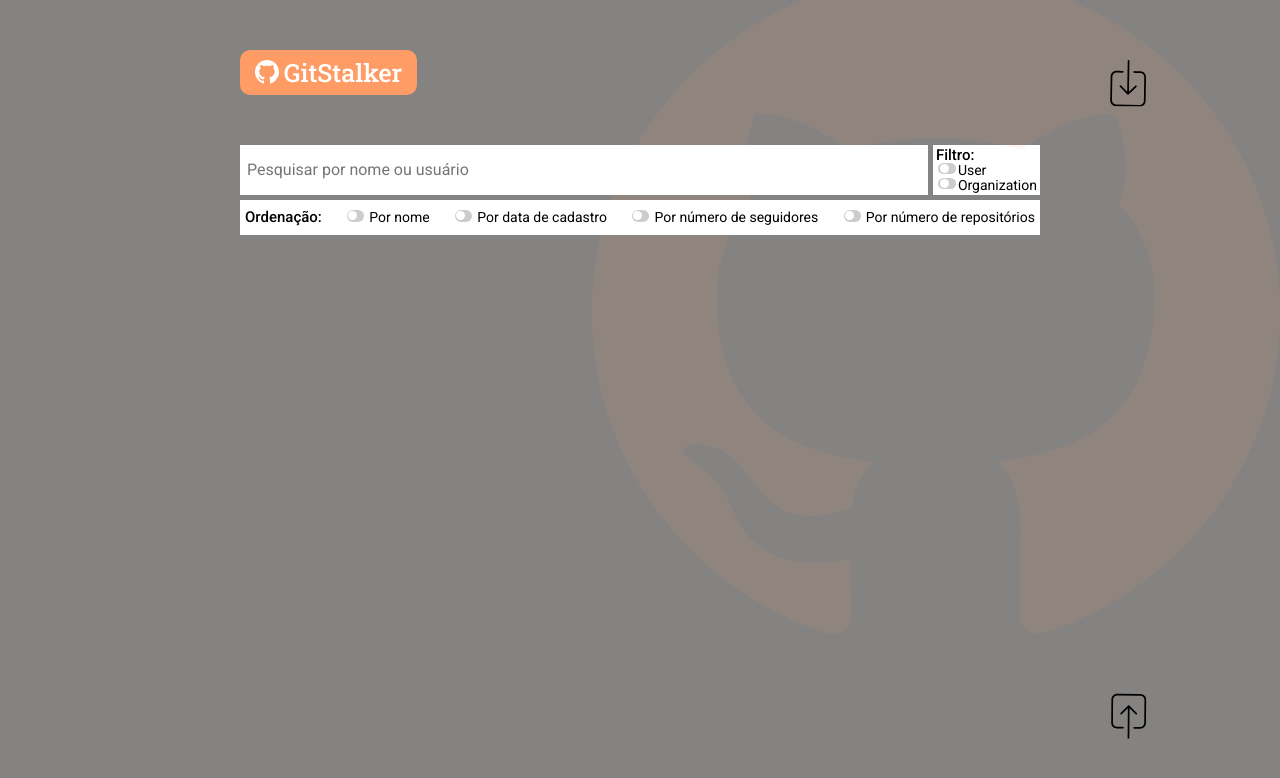
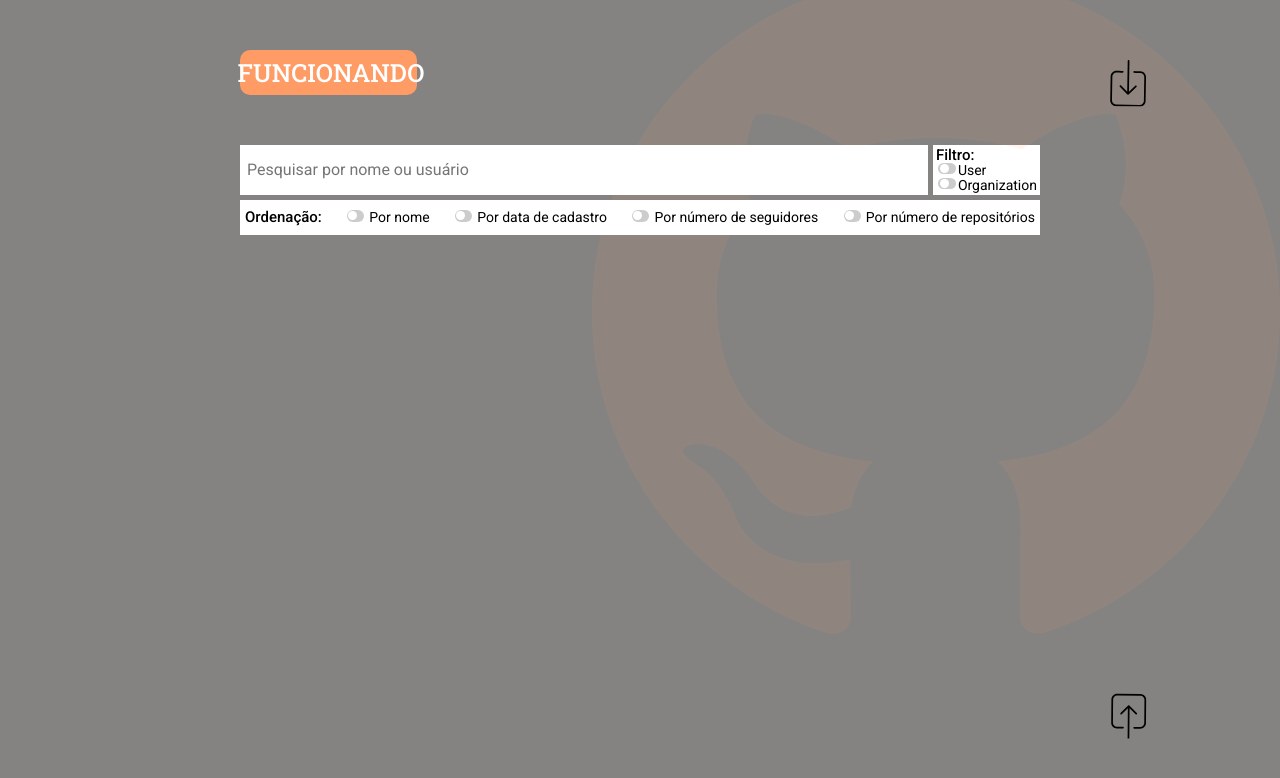
Before and after one commit to CleberSilva93/Web-GitStalker, a plain HTML site: page index.html in a window 1280 px wide. Drawn offline with Linux system fonts and the light colour scheme; no server answers.

Commit message:
Github-Pages

```diff
--- a/index.html
+++ b/index.html
@@ -48,7 +48,7 @@
           d="M12 0c-6.626 0-12 5.373-12 12 0 5.302 3.438 9.8 8.207 11.387.599.111.793-.261.793-.577v-2.234c-3.338.726-4.033-1.416-4.033-1.416-.546-1.387-1.333-1.756-1.333-1.756-1.089-.745.083-.729.083-.729 1.205.084 1.839 1.237 1.839 1.237 1.07 1.834 2.807 1.304 3.492.997.107-.775.418-1.305.762-1.604-2.665-.305-5.467-1.334-5.467-5.931 0-1.311.469-2.381 1.236-3.221-.124-.303-.535-1.524.117-3.176 0 0 1.008-.322 3.301 1.23.957-.266 1.983-.399 3.003-.404 1.02.005 2.047.138 3.006.404 2.291-1.552 3.297-1.23 3.297-1.23.653 1.653.242 2.874.118 3.176.77.84 1.235 1.911 1.235 3.221 0 4.609-2.807 5.624-5.479 5.921.43.372.823 1.102.823 2.222v3.293c0 .319.192.694.801.576 4.765-1.589 8.199-6.086 8.199-11.386 0-6.627-5.373-12-12-12z"
         />
       </svg>
-      <h1>GitStalker</h1>
+      <h1>FUNCIONANDO</h1>
     </header>
 
     <div id="divloading">
```
